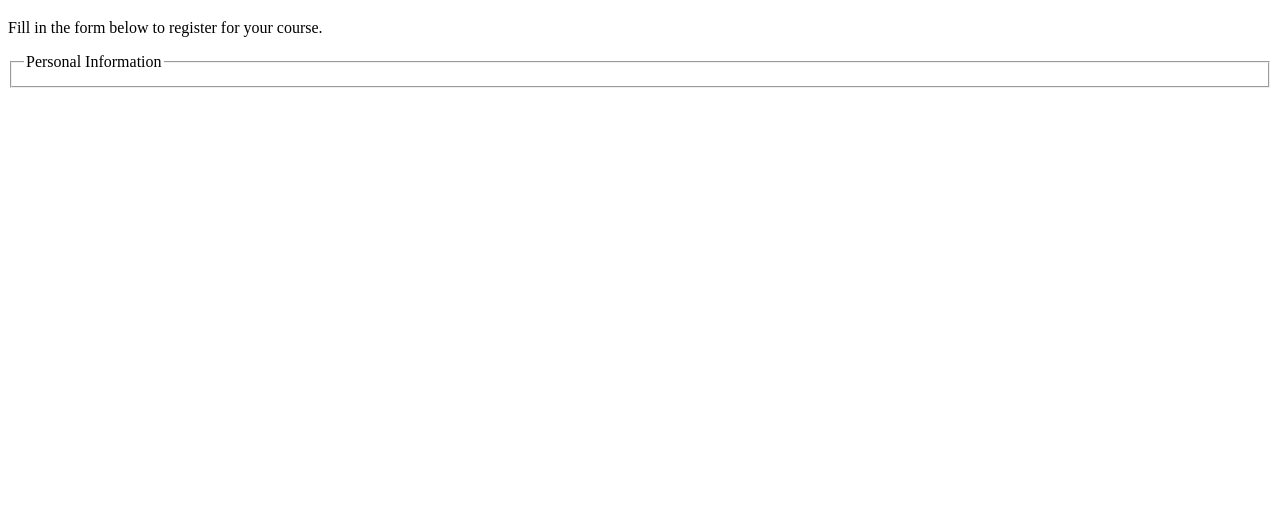
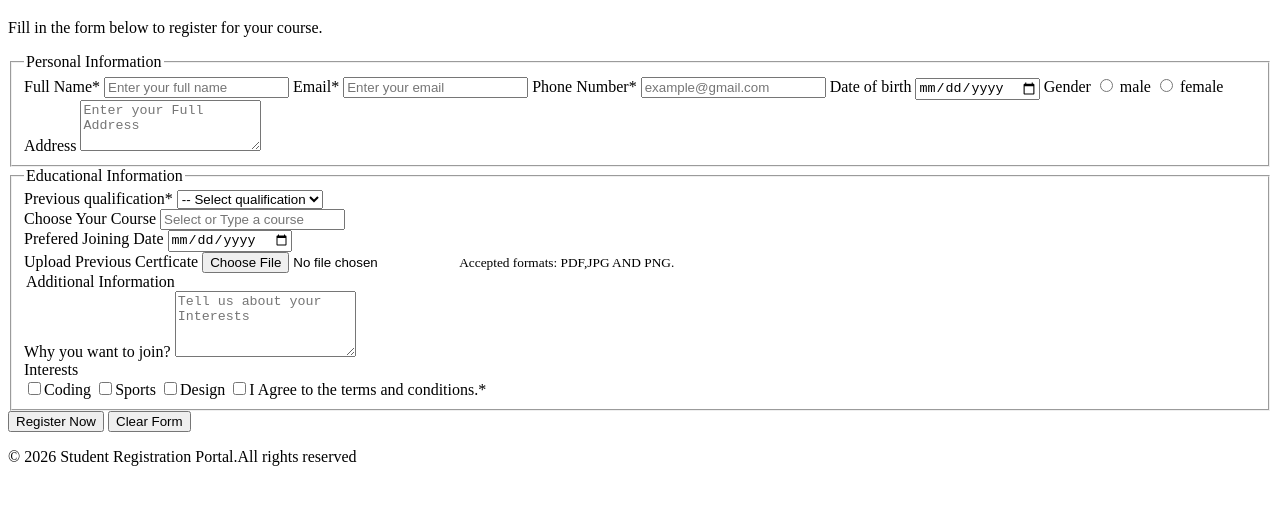
Before and after one commit to paravathsinan/student-registration-form, a plain HTML site: page index.html in a window 1280 px wide. Shown: the part 61-566 px from the top of the page. Drawn offline with Linux system fonts and the light colour scheme.

Commit message:
html updated

```diff
--- a/index.html
+++ b/index.html
@@ -7,7 +7,6 @@
 </head>
 <body>
     <header>
-
         <h1>Student Registration Form</h1>
         <p>Fill in the form below to register for your course.</p>
     </header>
@@ -16,10 +15,82 @@
             <fieldset>
                 <legend>Personal Information</legend>
                 <div >
-
+                    <label for="fullname">Full Name*</label>
+                    <input type="text" id="fullname" name="fullname" placeholder="Enter your full name" required>
+                    <label for="email">Email*</label>
+                    <input type="text" id="email" name="email" placeholder="Enter your email" required>
+                    <label for="number">Phone Number*</label>
+                    <input type="number" id="number" name="number" placeholder="example@gmail.com" required>
+                    <label for="dob">Date of birth</label>
+                    <input type="date" id="dob" name="dob" required>
+                    <label for="gender">Gender</label>
+                    <input type="radio" id="male" name="gender">
+                    <label for="male">male</label>
+                    <input type="radio" id="female" name="gender">
+                    <label for="female">female</label>
+                    <label for="address">Address</label>
+                    <textarea name="address" id="address" rows="3" placeholder="Enter your Full Address"></textarea>
                 </div>
             </fieldset>
+            <fieldset>
+                <legend>Educational Information</legend>
+                <div>
+                    <label for="qualification">Previous qualification*</label>
+                    <select name="qualification" id="qualification" required>
+                        <option value="">-- Select qualification</option>
+                        <option value="10th">10th Standard</option>
+                        <option value="12th">12th Standard</option>
+                        <option value="diploma">Diploma</option>
+                        <option value="Degree">Degree</option>
+                        <option value="Other">Other</option>
+                    </select>
+                </div>
+                <div>
+                    <label for="course">Choose Your Course</label>
+                    <input type="text" id="course" name="course" placeholder="Select or Type a course" required>
+                    <datalist id="courses">
+                        <option value="Computer Science"></option>
+                        <option value="Data Science"></option>
+                        <option value="Web Development"></option>
+                        <option value="Artificial Intelligence"></option>
+                        <option value="cybersecurity"></option>
+                    </datalist>
+                </div>
+                <div>
+                    <label for="startdate">Prefered Joining Date</label>
+                    <input type="date" id="startdate" name="startdate" >
+                </div>
+                <div>
+                    <label for="document">Upload Previous Certficate</label>
+                    <input type="file" id="document" name="document" accept=".pdf,.jpg,.jpeg,.png" >
+                    <small>Accepted formats: PDF,JPG AND PNG.</small>
+                </div>
+                <div>
+                    <legend>Additional Information</legend>
+                    <div>
+                        <label for="about">Why you want to join?</label>
+                        <textarea name="about" id="about" rows="4" placeholder="Tell us about your Interests"></textarea>
+                    </div>
+                    <div>
+                        <label>Interests</label>
+                        <div>
+                            <label><input type="checkbox" name="Interests" value="Coding">Coding</label>
+                            <label><input type="checkbox" name="Interests" value="Sports">Sports</label>
+                            <label><input type="checkbox" name="Interests" value="Design">Design</label>
+                            <label><input type="checkbox" name="term" value="accepted" required>I Agree to the terms and conditions.*
+                            </label>
+                        </div>
+                    </div>
+                </div>
+            </fieldset>
+            <div>
+                <button type="submit">Register Now</button>
+                <button type="reset">Clear Form</button>
+            </div>
         </form>
     </main>
+    <footer>
+        <p>&copy; 2026 Student Registration Portal.All rights reserved</p>
+    </footer>
 </body>
 </html>
```
Also changed, not shown: css/style.css (added).
